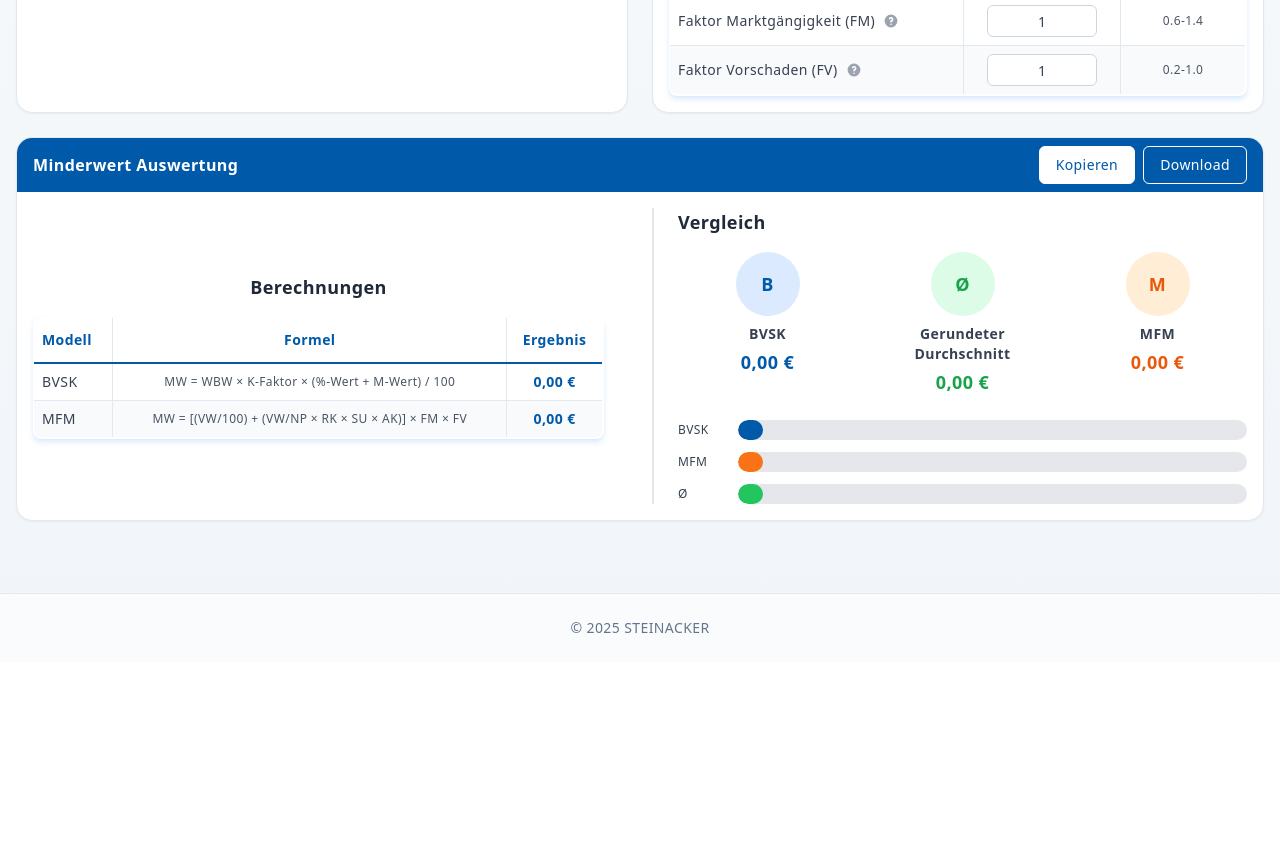
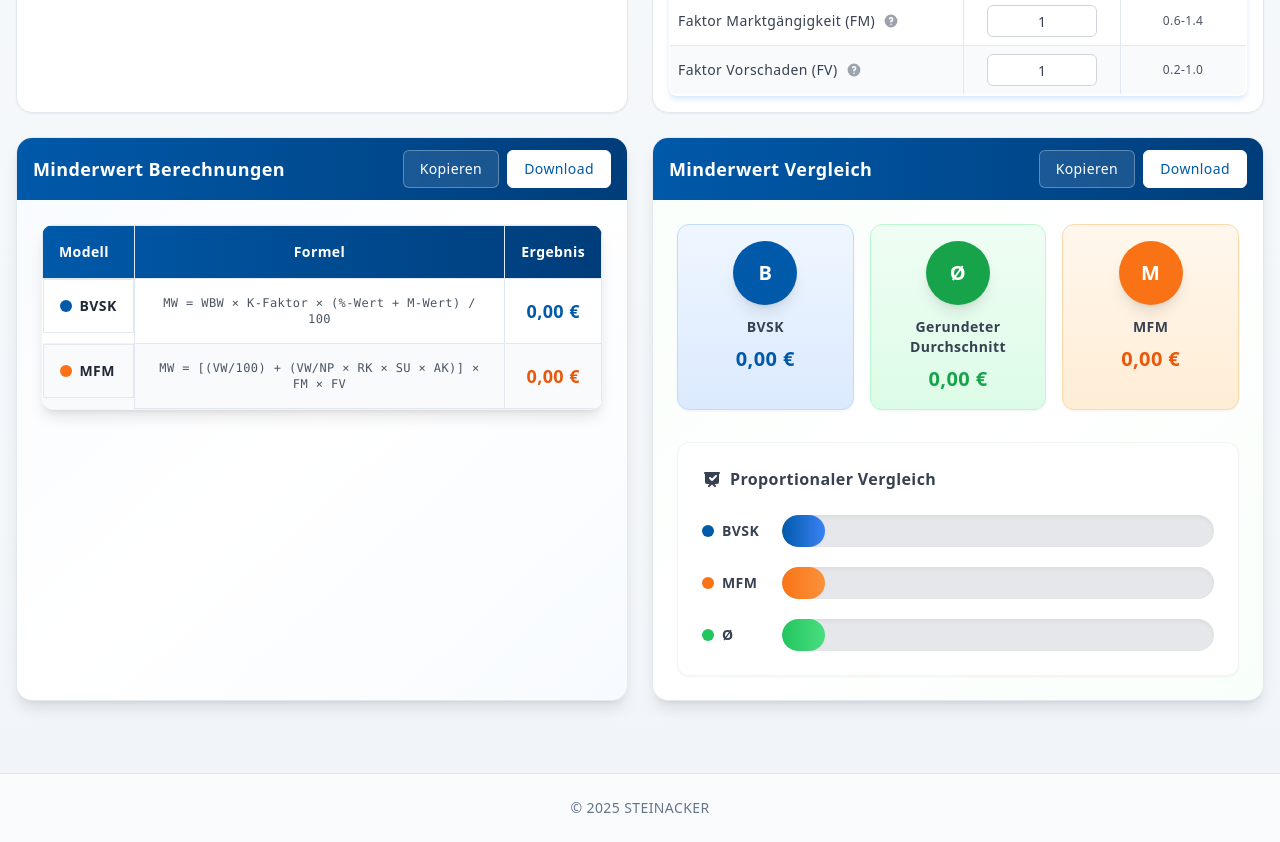
Before and after one commit to hoidOS/ifu, a Next.js app: page /Minderwert in a window 1280 px wide. Shown: the part 500-1342 px from the top of the page. Before the commit the page ends 1162 px from the top, so only its background shows below. Built offline with nearby package versions, Linux system fonts and the light colour scheme.

Commit message:
feat: bar

```diff
--- a/pages/Minderwert.tsx
+++ b/pages/Minderwert.tsx
@@ -646,115 +646,175 @@ function Minderwert() {
           </div>
         </div>
 
-        {/* Combined Results and Comparison */}
-        <div id="combined-results" className="rounded-2xl shadow-sm overflow-hidden border border-slate-200 bg-white md:col-span-2">
-          <div className="bg-[#0059a9] text-white px-4 py-2 card-header flex justify-between items-center">
-            <h2 className="text-base font-semibold">Minderwert Auswertung</h2>
+        {/* Results Table */}
+        <div id="results-table" className="rounded-2xl shadow-lg overflow-hidden border border-slate-200 bg-white relative">
+          {/* Background Gradient */}
+          <div className="absolute inset-0 bg-gradient-to-br from-blue-50 via-white to-blue-50 opacity-50"></div>
+
+          <div className="relative bg-gradient-to-r from-[#0059a9] to-[#003d7a] text-white px-4 py-3 card-header flex justify-between items-center">
+            <h2 className="text-lg font-semibold">Minderwert Berechnungen</h2>
             <div className="flex gap-2">
               <button
                 id="clipboard-button"
-                onClick={() => handleClipboard('combined-results')}
+                onClick={() => handleClipboard('results-table')}
                 disabled={isProcessing}
-                className="bg-white text-[#0059a9] px-4 py-2 rounded-md text-sm font-medium hover:bg-blue-50 hover:shadow-sm transition-all duration-200 border border-white disabled:opacity-50 disabled:cursor-not-allowed"
+                className="bg-white/10 backdrop-blur-sm text-white px-4 py-2 rounded-md text-sm font-medium hover:bg-white/20 hover:shadow-sm transition-all duration-200 border border-white/30 disabled:opacity-50 disabled:cursor-not-allowed"
                 title="In Zwischenablage kopieren"
               >
                 {isProcessing ? 'Kopiere...' : 'Kopieren'}
               </button>
               <button
                 id="screenshot-button"
-                onClick={() => handleScreenshot('combined-results', 'minderwert-auswertung.png')}
+                onClick={() => handleScreenshot('results-table', 'minderwert-berechnungen.png')}
                 disabled={isProcessing}
-                className="bg-transparent text-white px-4 py-2 rounded-md text-sm font-medium hover:bg-blue-600 hover:shadow-sm transition-all duration-200 border border-white disabled:opacity-50 disabled:cursor-not-allowed"
+                className="bg-white text-[#0059a9] px-4 py-2 rounded-md text-sm font-medium hover:bg-blue-50 hover:shadow-sm transition-all duration-200 border border-white disabled:opacity-50 disabled:cursor-not-allowed"
                 title="Als PNG herunterladen"
               >
                 {isProcessing ? 'Lade...' : 'Download'}
               </button>
             </div>
           </div>
-          <div className="p-4 grid md:grid-cols-2 gap-6 divide-x-2 divide-gray-200">
-            {/* Left: Calculations Table */}
-            <div className="flex flex-col justify-center items-center pr-6">
-              <h3 className="text-lg font-semibold text-gray-800 mb-4 text-center">Berechnungen</h3>
-              <table className="text-sm border border-[#0059a9] rounded-lg overflow-hidden shadow-md shadow-blue-200/50 border-b-2 border-r-2">
+
+          <div className="relative p-6">
+            <div className="bg-white rounded-xl shadow-lg border border-gray-100 overflow-hidden">
+              <table className="w-full text-sm">
                 <thead>
-                  <tr className="border-b-2 border-[#0059a9]">
-                    <th className="text-[#0059a9] font-semibold text-left py-3 px-2">Modell</th>
-                    <th className="text-[#0059a9] font-semibold text-center py-3 px-2">Formel</th>
-                    <th className="text-[#0059a9] font-semibold text-center py-3 px-2">Ergebnis</th>
+                  <tr className="bg-gradient-to-r from-[#0059a9] to-[#003d7a] text-white">
+                    <th className="font-semibold text-left py-4 px-4">Modell</th>
+                    <th className="font-semibold text-center py-4 px-4">Formel</th>
+                    <th className="font-semibold text-center py-4 px-4">Ergebnis</th>
                   </tr>
                 </thead>
                 <tbody>
-                  <tr className="border-b border-gray-100 hover:bg-blue-50 transition-colors">
-                    <td className="py-2 px-2 font-medium text-gray-700">BVSK</td>
-                    <td className="py-2 px-2 text-center text-xs text-gray-600">MW = WBW × K-Faktor × (%-Wert + M-Wert) / 100</td>
-                    <td className="py-2 px-2 text-center font-semibold text-[#0059a9]">{bvskResult.toFixed(2).replace(".", ",")} €</td>
+                  <tr className="border-b border-gray-100 hover:bg-blue-50/50 transition-colors">
+                    <td className="py-4 px-4 font-bold text-gray-800 flex items-center gap-2">
+                      <div className="w-3 h-3 rounded-full bg-[#0059a9]"></div>
+                      BVSK
+                    </td>
+                    <td className="py-4 px-4 text-center text-xs text-gray-600 font-mono">MW = WBW × K-Faktor × (%-Wert + M-Wert) / 100</td>
+                    <td className="py-4 px-4 text-center">
+                      <span className="font-bold text-lg text-[#0059a9]">{bvskResult.toFixed(2).replace(".", ",")} €</span>
+                    </td>
                   </tr>
-                  <tr className="hover:bg-blue-50 transition-colors">
-                    <td className="py-2 px-2 font-medium text-gray-700">MFM</td>
-                    <td className="py-2 px-2 text-center text-xs text-gray-600">MW = [(VW/100) + (VW/NP × RK × SU × AK)] × FM × FV</td>
-                    <td className="py-2 px-2 text-center font-semibold text-[#0059a9]">{mfmResult.toFixed(2).replace(".", ",")} €</td>
+                  <tr className="hover:bg-orange-50/50 transition-colors">
+                    <td className="py-4 px-4 font-bold text-gray-800 flex items-center gap-2">
+                      <div className="w-3 h-3 rounded-full bg-orange-500"></div>
+                      MFM
+                    </td>
+                    <td className="py-4 px-4 text-center text-xs text-gray-600 font-mono">MW = [(VW/100) + (VW/NP × RK × SU × AK)] × FM × FV</td>
+                    <td className="py-4 px-4 text-center">
+                      <span className="font-bold text-lg text-orange-600">{mfmResult.toFixed(2).replace(".", ",")} €</span>
+                    </td>
                   </tr>
                 </tbody>
               </table>
             </div>
+          </div>
+        </div>
 
-            {/* Right: Visual Comparison */}
-            <div className="pl-6">
-              <h3 className="text-lg font-semibold text-gray-800 mb-4">Vergleich</h3>
-              <div className="grid grid-cols-3 gap-4 mb-6">
-                <div className="text-center">
-                  <div className="w-16 h-16 mx-auto mb-2 rounded-full bg-blue-100 flex items-center justify-center">
-                    <div className="text-lg font-bold text-[#0059a9]">B</div>
-                  </div>
-                  <h4 className="font-semibold text-gray-700 text-sm mb-1">BVSK</h4>
-                  <p className="text-lg font-bold text-[#0059a9]">{bvskResult.toFixed(2).replace(".", ",")} €</p>
+        {/* Visual Comparison */}
+        <div id="comparison-chart" className="rounded-2xl shadow-lg overflow-hidden border border-slate-200 bg-white relative">
+          {/* Background Gradient */}
+          <div className="absolute inset-0 bg-gradient-to-br from-green-50 via-white to-green-50 opacity-50"></div>
+
+          <div className="relative bg-gradient-to-r from-[#0059a9] to-[#003d7a] text-white px-4 py-3 card-header flex justify-between items-center">
+            <h2 className="text-lg font-semibold">Minderwert Vergleich</h2>
+            <div className="flex gap-2">
+              <button
+                id="clipboard-button"
+                onClick={() => handleClipboard('comparison-chart')}
+                disabled={isProcessing}
+                className="bg-white/10 backdrop-blur-sm text-white px-4 py-2 rounded-md text-sm font-medium hover:bg-white/20 hover:shadow-sm transition-all duration-200 border border-white/30 disabled:opacity-50 disabled:cursor-not-allowed"
+                title="In Zwischenablage kopieren"
+              >
+                {isProcessing ? 'Kopiere...' : 'Kopieren'}
+              </button>
+              <button
+                id="screenshot-button"
+                onClick={() => handleScreenshot('comparison-chart', 'minderwert-vergleich.png')}
+                disabled={isProcessing}
+                className="bg-white text-[#0059a9] px-4 py-2 rounded-md text-sm font-medium hover:bg-blue-50 hover:shadow-sm transition-all duration-200 border border-white disabled:opacity-50 disabled:cursor-not-allowed"
+                title="Als PNG herunterladen"
+              >
+                {isProcessing ? 'Lade...' : 'Download'}
+              </button>
+            </div>
+          </div>
+
+          <div className="relative p-6">
+            {/* Enhanced Value Cards */}
+            <div className="grid grid-cols-3 gap-4 mb-8">
+              <div className="text-center bg-gradient-to-b from-blue-50 to-blue-100 rounded-xl p-4 border border-blue-200 shadow-sm">
+                <div className="w-16 h-16 mx-auto mb-3 rounded-full bg-[#0059a9] flex items-center justify-center shadow-lg">
+                  <div className="text-xl font-bold text-white">B</div>
                 </div>
-                <div className="text-center">
-                  <div className="w-16 h-16 mx-auto mb-2 rounded-full bg-green-100 flex items-center justify-center">
-                    <div className="text-lg font-bold text-green-600">Ø</div>
-                  </div>
-                  <h4 className="font-semibold text-gray-700 text-sm mb-1">Gerundeter Durchschnitt</h4>
-                  <p className="text-lg font-bold text-green-600">{(Math.round(((bvskResult + mfmResult) / 2) / 50) * 50).toFixed(2).replace(".", ",")} €</p>
-                </div>
-                <div className="text-center">
-                  <div className="w-16 h-16 mx-auto mb-2 rounded-full bg-orange-100 flex items-center justify-center">
-                    <div className="text-lg font-bold text-orange-600">M</div>
-                  </div>
-                  <h4 className="font-semibold text-gray-700 text-sm mb-1">MFM</h4>
-                  <p className="text-lg font-bold text-orange-600">{mfmResult.toFixed(2).replace(".", ",")} €</p>
-                </div>
+                <h4 className="font-bold text-gray-700 text-sm mb-2">BVSK</h4>
+                <p className="text-xl font-bold text-[#0059a9]">{bvskResult.toFixed(2).replace(".", ",")} €</p>
               </div>
 
-              {/* Visual Bar Comparison */}
-              <div className="space-y-3">
-                <div className="flex items-center gap-3">
-                  <div className="w-12 text-xs font-medium text-gray-700">BVSK</div>
-                  <div className="flex-1 bg-gray-200 rounded-full h-5 relative overflow-hidden">
+              <div className="text-center bg-gradient-to-b from-green-50 to-green-100 rounded-xl p-4 border border-green-200 shadow-sm">
+                <div className="w-16 h-16 mx-auto mb-3 rounded-full bg-green-600 flex items-center justify-center shadow-lg">
+                  <div className="text-xl font-bold text-white">Ø</div>
+                </div>
+                <h4 className="font-bold text-gray-700 text-sm mb-2">Gerundeter Durchschnitt</h4>
+                <p className="text-xl font-bold text-green-600">{(Math.round(((bvskResult + mfmResult) / 2) / 50) * 50).toFixed(2).replace(".", ",")} €</p>
+              </div>
+
+              <div className="text-center bg-gradient-to-b from-orange-50 to-orange-100 rounded-xl p-4 border border-orange-200 shadow-sm">
+                <div className="w-16 h-16 mx-auto mb-3 rounded-full bg-orange-500 flex items-center justify-center shadow-lg">
+                  <div className="text-xl font-bold text-white">M</div>
+                </div>
+                <h4 className="font-bold text-gray-700 text-sm mb-2">MFM</h4>
+                <p className="text-xl font-bold text-orange-600">{mfmResult.toFixed(2).replace(".", ",")} €</p>
+              </div>
+            </div>
+
+            {/* Enhanced Progress Bars */}
+            <div className="bg-white rounded-xl p-6 shadow-sm border border-gray-100">
+              <h5 className="text-base font-semibold text-gray-700 mb-6 flex items-center gap-2">
+                <svg className="w-5 h-5" fill="currentColor" viewBox="0 0 20 20">
+                  <path fillRule="evenodd" d="M3 3a1 1 0 000 2v8a2 2 0 002 2h2.586l-1.293 1.293a1 1 0 101.414 1.414L10 15.414l2.293 2.293a1 1 0 001.414-1.414L12.414 15H15a2 2 0 002-2V5a1 1 0 100-2H3zm11.707 4.707a1 1 0 00-1.414-1.414L10 9.586 8.707 8.293a1 1 0 00-1.414 1.414l2 2a1 1 0 001.414 0l4-4z" clipRule="evenodd"/>
+                </svg>
+                Proportionaler Vergleich
+              </h5>
+              <div className="space-y-5">
+                <div className="flex items-center gap-4">
+                  <div className="w-16 text-sm font-bold text-gray-700 flex items-center gap-2">
+                    <div className="w-3 h-3 rounded-full bg-[#0059a9]"></div>
+                    BVSK
+                  </div>
+                  <div className="flex-1 bg-gray-200 rounded-full h-8 relative overflow-hidden shadow-inner">
                     <div
-                      className="bg-[#0059a9] h-full rounded-full transition-all duration-500"
-                      style={{ width: `${Math.max(5, (bvskResult / Math.max(bvskResult, mfmResult, 1)) * 100)}%` }}
+                      className="bg-gradient-to-r from-[#0059a9] to-blue-500 h-full rounded-full transition-all duration-1000 shadow-sm"
+                      style={{ width: `${Math.max(10, (bvskResult / Math.max(bvskResult, mfmResult, 1)) * 100)}%` }}
                     >
                     </div>
                   </div>
                 </div>
 
-                <div className="flex items-center gap-3">
-                  <div className="w-12 text-xs font-medium text-gray-700">MFM</div>
-                  <div className="flex-1 bg-gray-200 rounded-full h-5 relative overflow-hidden">
+                <div className="flex items-center gap-4">
+                  <div className="w-16 text-sm font-bold text-gray-700 flex items-center gap-2">
+                    <div className="w-3 h-3 rounded-full bg-orange-500"></div>
+                    MFM
+                  </div>
+                  <div className="flex-1 bg-gray-200 rounded-full h-8 relative overflow-hidden shadow-inner">
                     <div
-                      className="bg-orange-500 h-full rounded-full transition-all duration-500"
-                      style={{ width: `${Math.max(5, (mfmResult / Math.max(bvskResult, mfmResult, 1)) * 100)}%` }}
+                      className="bg-gradient-to-r from-orange-500 to-orange-400 h-full rounded-full transition-all duration-1000 shadow-sm"
+                      style={{ width: `${Math.max(10, (mfmResult / Math.max(bvskResult, mfmResult, 1)) * 100)}%` }}
                     >
                     </div>
                   </div>
                 </div>
 
-                <div className="flex items-center gap-3">
-                  <div className="w-12 text-xs font-medium text-gray-700">Ø</div>
-                  <div className="flex-1 bg-gray-200 rounded-full h-5 relative overflow-hidden">
+                <div className="flex items-center gap-4">
+                  <div className="w-16 text-sm font-bold text-gray-700 flex items-center gap-2">
+                    <div className="w-3 h-3 rounded-full bg-green-500"></div>
+                    Ø
+                  </div>
+                  <div className="flex-1 bg-gray-200 rounded-full h-8 relative overflow-hidden shadow-inner">
                     <div
-                      className="bg-green-500 h-full rounded-full transition-all duration-500"
-                      style={{ width: `${Math.max(5, ((Math.round(((bvskResult + mfmResult) / 2) / 50) * 50) / Math.max(bvskResult, mfmResult, 1)) * 100)}%` }}
+                      className="bg-gradient-to-r from-green-500 to-green-400 h-full rounded-full transition-all duration-1000 shadow-sm"
+                      style={{ width: `${Math.max(10, ((Math.round(((bvskResult + mfmResult) / 2) / 50) * 50) / Math.max(bvskResult, mfmResult, 1)) * 100)}%` }}
                     >
                     </div>
                   </div>
```
